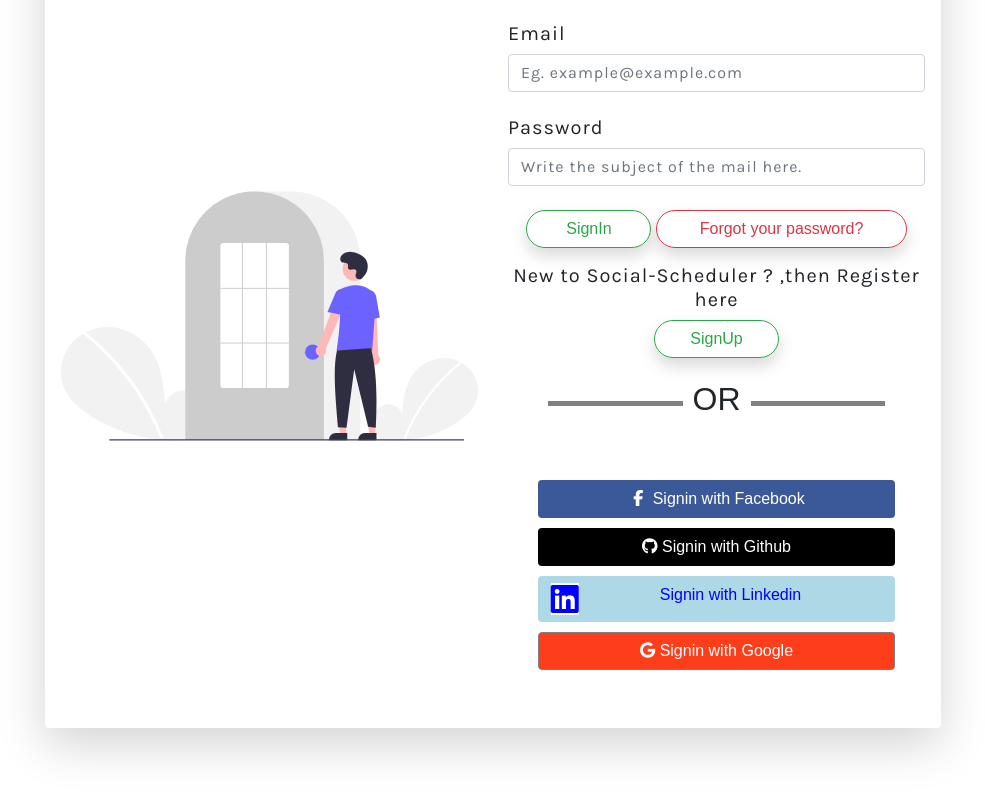
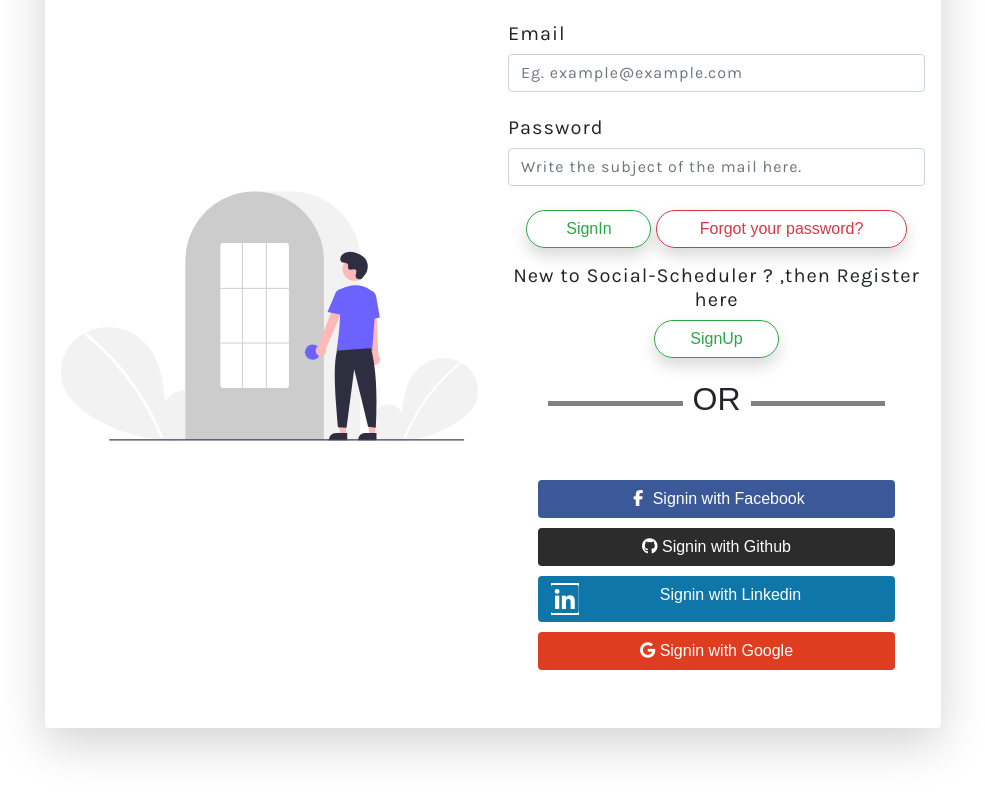
Before and after one commit to anushbhatia/Social-Scheduler, a React (Create React App) app: page /signin in a window 1280 px wide. Shown: the part 303-1098 px from the top of the page, without its empty margins (147-1132 px from the left). Built offline with nearby package versions, Linux system fonts and the light colour scheme.

Commit message:
changed the color codes

```diff
--- a/src/components/Signin.jsx
+++ b/src/components/Signin.jsx
@@ -58,7 +58,6 @@
 const AuthLink = styled.a`
   background-color:${props => props.bgColor} ;
   color: ${props => props.color};
-  border : ${props => props.border};
   text-align:${props => props.TextAlign};
 
   &:hover{
@@ -227,37 +226,39 @@
                                   <li>
                                     <AuthLink
                                       color ="white" bgColor="#3B5998"
-                                      href="#" className="btn"
+                                      href="#" hoverColor="white"
+                                      hoverBgColor="#203797" className="btn"
                                     >
                                       <i className="fa fa-facebook fa-fw"></i> Signin with Facebook
                                     </AuthLink>
                                   </li>
                                   <li >
                                     <AuthLink
-                                      bgColor="black" color="white"
-                                      hoverBgColor="darkgrey" href="#"
-                                      className=" btn"
+                                      bgColor="#2D2C2C" color="white"
+                                      hoverBgColor="#4A4A4C" href="#"
+                                      hoverColor="white"    className=" btn"
                                     >
                                       <i className="fa fa-github "></i> Signin with Github
                                     </AuthLink>
                                   </li>
                                   <li >
                                     <AuthLink
-                                      color="blue" bgColor="lightblue"
+                                      color="white" bgColor="#0e76a8"
                                       href="#" className=" btn"
                                       TextAlign="center" IconSize="32px"
-                                      IconColor="blue" IconFloat="left"
-                                      IconBgColor="white" hoverIconColor="black"
+                                      IconColor="#0e76a8" IconFloat="left"
+                                      IconBgColor="white"
+                                      hoverColor="white" hoverBgColor="#3168E5"
                                     >
                                       <i className="fa fa-linkedin-square " />Signin with Linkedin
                                     </AuthLink >
                                   </li>
                                   <li >
                                     <AuthLink
-                                      color="white" bgColor="#FE3E1B"
-                                      border="1px solid gray" hoverBgColor="#DE3D1F"
-                                      href="#" className=" btn"
-                                      IconColor="white" hoverIconColor="black"
+                                      color="white" bgColor="#DE3D1F"
+                                      hoverBgColor="#AB2B11"  href="#"
+                                      className=" btn"
+                                      IconColor="white" hoverColor="white"
                                     >
                                       <i className="fa fa-google "></i> Signin with Google
                                     </AuthLink>
```
